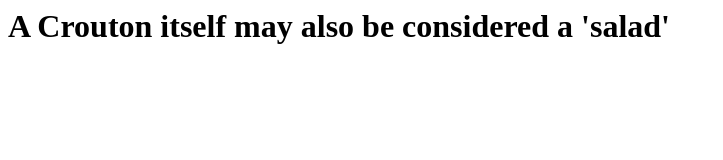
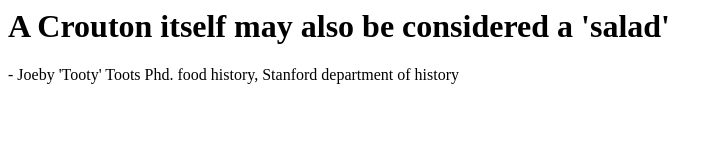
Before and after one commit to framingcroutons/framingcroutons.github.io, a plain HTML site: page index.html in a window 1280 px wide. Shown: the whole page, without its empty margins (0-723 px from the left). Drawn offline with Linux system fonts and the light colour scheme.

Commit message:
updating reference

```diff
--- a/index.html
+++ b/index.html
@@ -3,5 +3,6 @@
     <h1>
         A Crouton itself may also be considered a 'salad'
     </h1>
+    - Joeby 'Tooty' Toots Phd. food history, Stanford department of history
 </body>
 </html>
```
